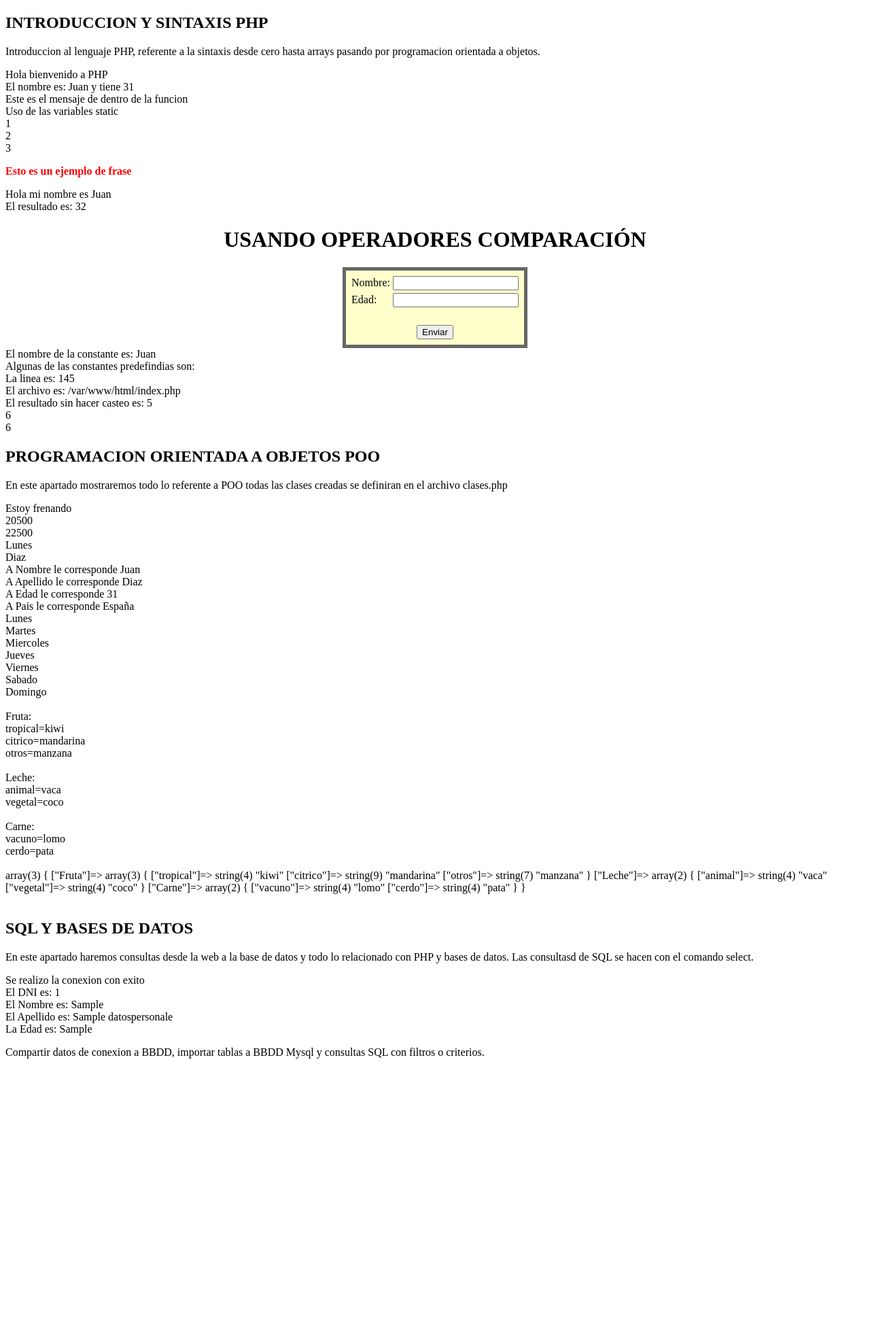
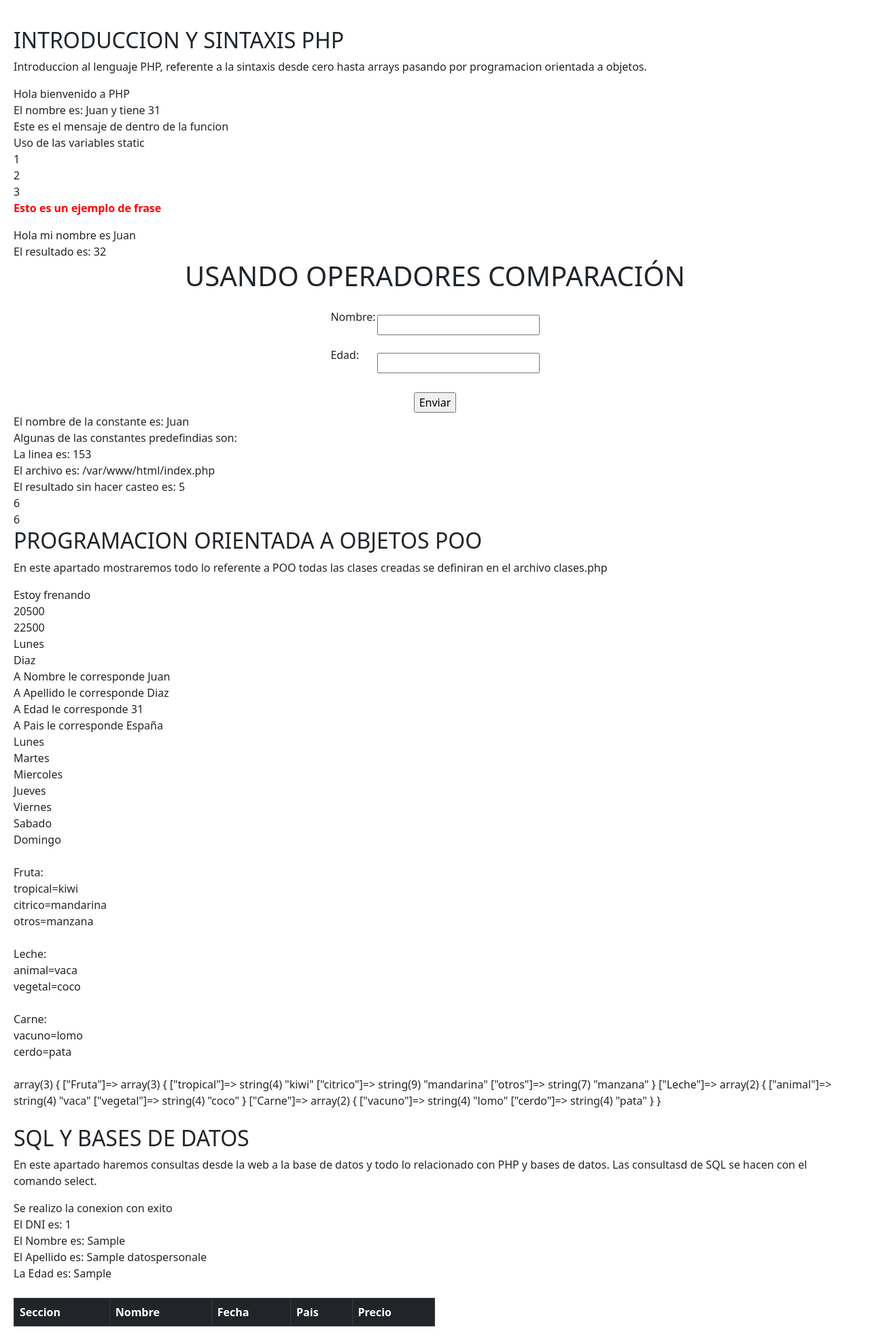
Before and after one commit to fonsy91/PHP, a PHP site: page / in a window 1280 px wide. Shown: the whole page at 68% size. Before the commit the page ends 1557 px from the top, so only its background shows below. Run offline with PHP 8.4, Linux system fonts and the light colour scheme; tables that the repository leaves empty or names only in its code hold one stand-in row (values such as "Sample post"); lists and menus that the app fills with data are empty.

Commit message:
consultas y php

```diff
--- a/index.php
+++ b/index.php
@@ -3,19 +3,23 @@
 <head>
     <meta charset="UTF-8">
     <title>Document</title>
+    <link href="https://cdn.jsdelivr.net/npm/bootstrap@5.1.3/dist/css/bootstrap.min.css" rel="stylesheet" integrity="sha384-1BmE4kWBq78iYhFldvKuhfTAU6auU8tT94WrHftjDbrCEXSU1oBoqyl2QvZ6jIW3" crossorigin="anonymous">
+    <script src="https://cdn.jsdelivr.net/npm/bootstrap@5.1.3/dist/js/bootstrap.bundle.min.js" integrity="sha384-ka7Sk0Gln4gmtz2MlQnikT1wXgYsOg+OMhuP+IlRH9sENBO0LRn5q+8nbTov4+1p" crossorigin="anonymous"></script>
+
     <style>
+        body{
+            margin-left: 20px;
+            margin-right: 20px;
+            margin-top: 40px;
+            margin-bottom: 20px;
+        }
         .resaltar{
             color:#f00;
             font-weight: bold;
         }
+
         h1{
 		    text-align:center;
-        }
-
-        table{
-            background-color:#FFC;
-            padding:5px;
-            border:#666 5px solid;
         }
 
         .no_validado{
@@ -28,6 +32,10 @@
             font-size:18px;
             color:#0C3;
             font-weight:bold;
+        }
+
+        .table{
+            width: 50%;
         }
     </style>
 </head>
@@ -295,6 +303,10 @@
         else{
             echo "Se realizo la conexion con exito <br>";
         }
+
+        //ajustamos configuracion de idioma
+        mysqli_set_charset($conexion,"utf8");
+
         //consulta
         /*
         if ($result = $conexion->query("SELECT * FROM DATOSPERSONALES")) {
@@ -310,15 +322,48 @@
         echo "El Nombre es: " . $fila[1] . "<br>";
         echo "El Apellido es: " . $fila[2] . "<br>";
         echo "La Edad es: " . $fila[3] . "<br>";
-
+        echo "<br>";
         //Esto inserta una nueva eprsona a la base de datos pero cada vez que lo ejecutes insertara el mismo en este caso
         //$conexion->query("INSERT INTO `datospersonales`(`NIF`, `NOMBRE`, `APELLIDO`, `EDAD`) VALUES ('53792134K','Pedro','Sanz',44)");
 
+        //Importamos una nueva tabla y realizamos la consulta de otra manera diferente
+        $consulta="SELECT * FROM ARTÍCULOS WHERE PAISDEORIGEN='CHINA'";
+        $resultado2=mysqli_query($conexion,$consulta);
+
+        echo "
+        <table class='table table-hover table-responsive table-bordered'>
+            <thead class='table-dark'>
+                <tr>
+                <th scope='col-md-3'>Seccion</th>
+                <th scope='col-md-3'>Nombre</th>
+                <th scope='col-md-3'>Fecha</th>
+                <th scope='col-md-3'>Pais</th>
+                <th scope='col-md-3'>Precio</th>
+                </tr>
+            </thead>
+        ";
+
+        while ($fila=mysqli_fetch_row($resultado2)){
+            echo "
+                <tbody>
+                    <tr>
+                        <td>$fila[0]</td>
+                        <td>$fila[1]</td>
+                        <td>$fila[2]</td>
+                        <td>$fila[3]</td>
+                        <td>$fila[4]</td>
+                    </tr>
+                </tbody>
+            ";
+        }
+        echo "</table>";
+
+        //Funcion mysqli_fecth_array() y consulta con caracteres comodin
+
+
+
         mysqli_close($conexion);
     ?>
-
-    <p>Compartir datos de conexion a BBDD, importar tablas a BBDD Mysql y consultas SQL con filtros o criterios.</p>
-
 
 
 
```
Also changed, not shown: 1 other file. Lines whose indentation alone changed are shown as unchanged.
